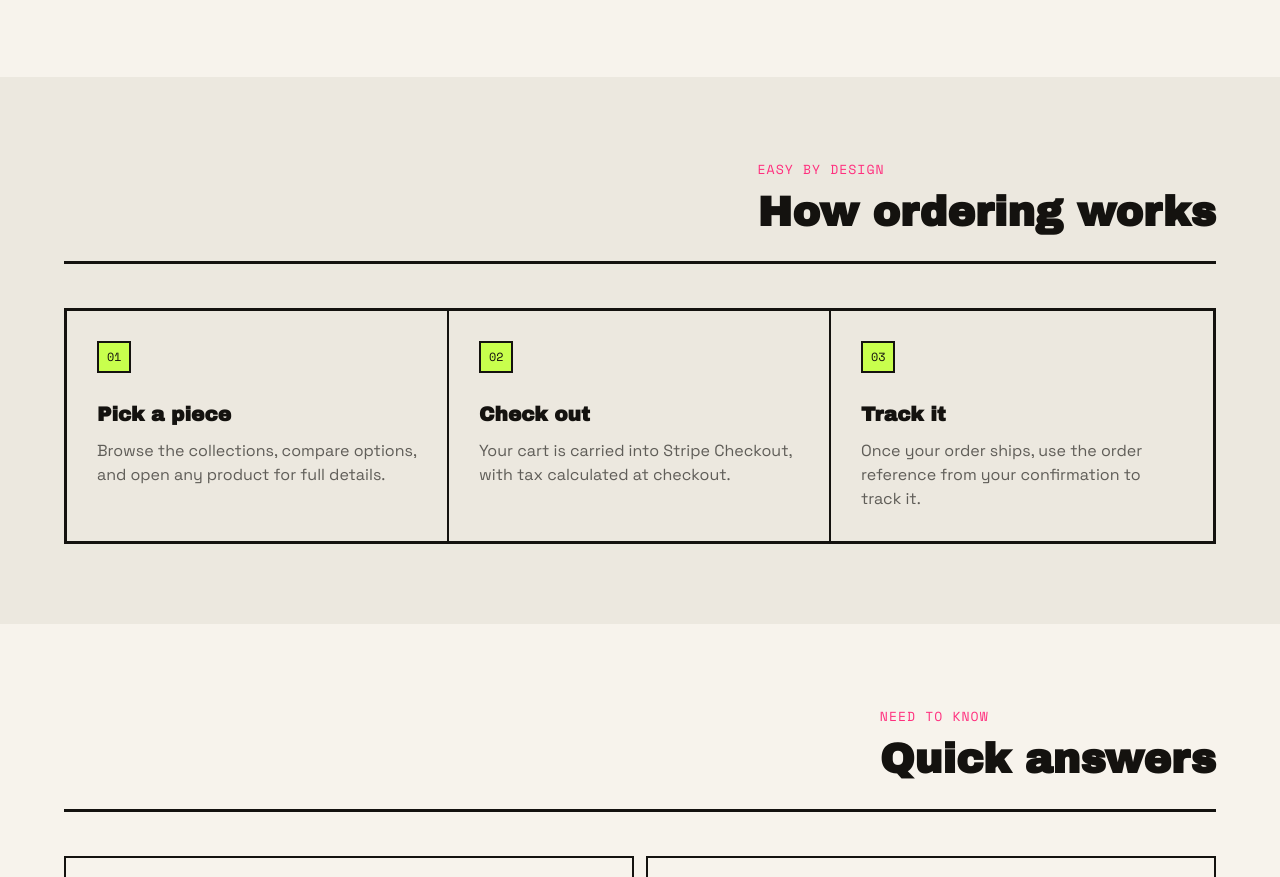
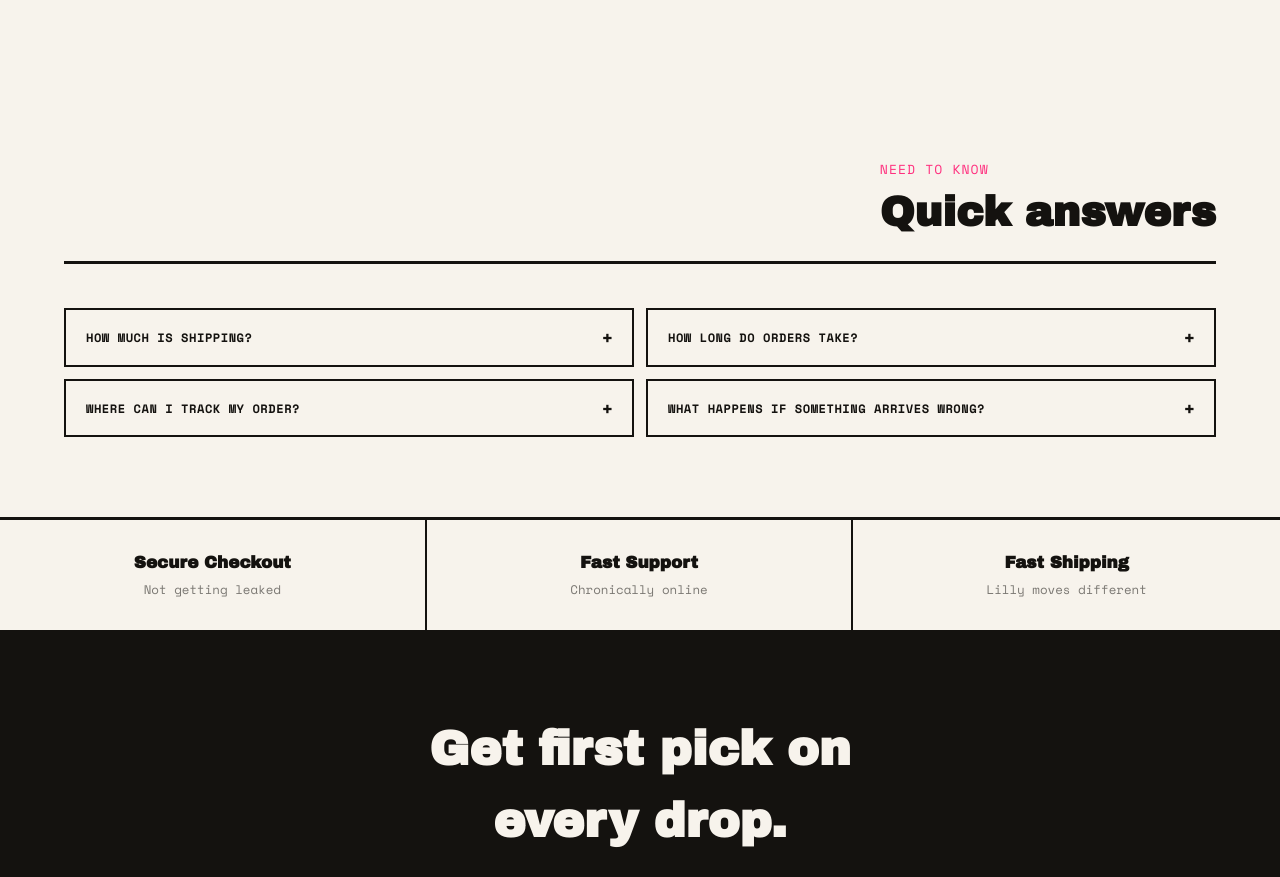
Before and after one commit to Nate10123/lalilly-checkout, a website: page index.html in a window 1280 px wide. Shown: the part 2577-3454 px from the top of the page. Drawn offline with nearby package versions, Linux system fonts and the light colour scheme.

Commit message:
Remove How ordering works section

```diff
--- a/index.html
+++ b/index.html
@@ -209,32 +209,7 @@
   </div>
 </section>
 
-<section class="how-it-works reveal">
-  <div class="section-head">
-    <span></span>
-    <div>
-      <span class="section-tag">Easy by design</span>
-      <h2 class="section-title">How ordering works</h2>
-    </div>
-  </div>
-  <div class="steps-grid">
-    <div class="step-card">
-      <span class="step-num">01</span>
-      <h3>Pick a piece</h3>
-      <p>Browse the collections, compare options, and open any product for full details.</p>
-    </div>
-    <div class="step-card">
-      <span class="step-num">02</span>
-      <h3>Check out</h3>
-      <p>Your cart is carried into Stripe Checkout, with tax calculated at checkout.</p>
-    </div>
-    <div class="step-card">
-      <span class="step-num">03</span>
-      <h3>Track it</h3>
-      <p>Once your order ships, use the order reference from your confirmation to track it.</p>
-    </div>
-  </div>
-</section>
+
 
 <section class="faq-section reveal">
   <div class="section-head">
```
